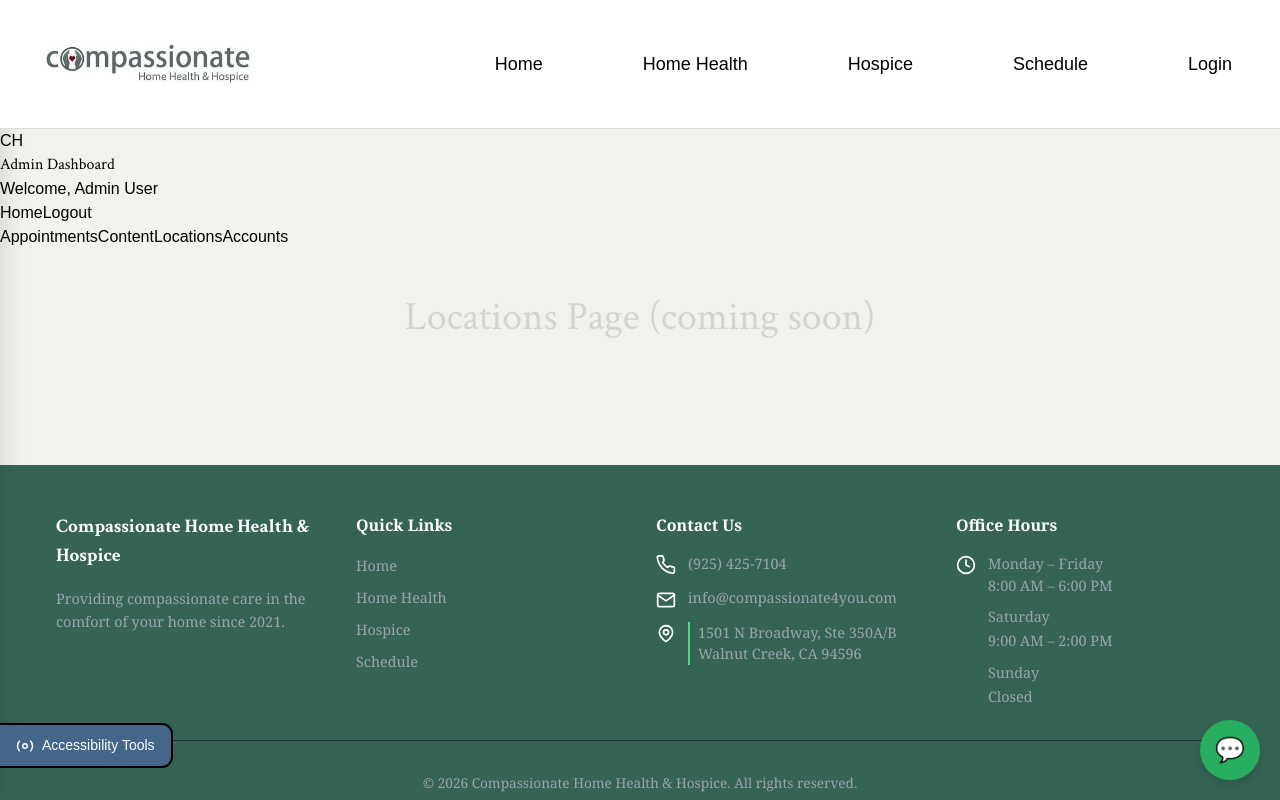
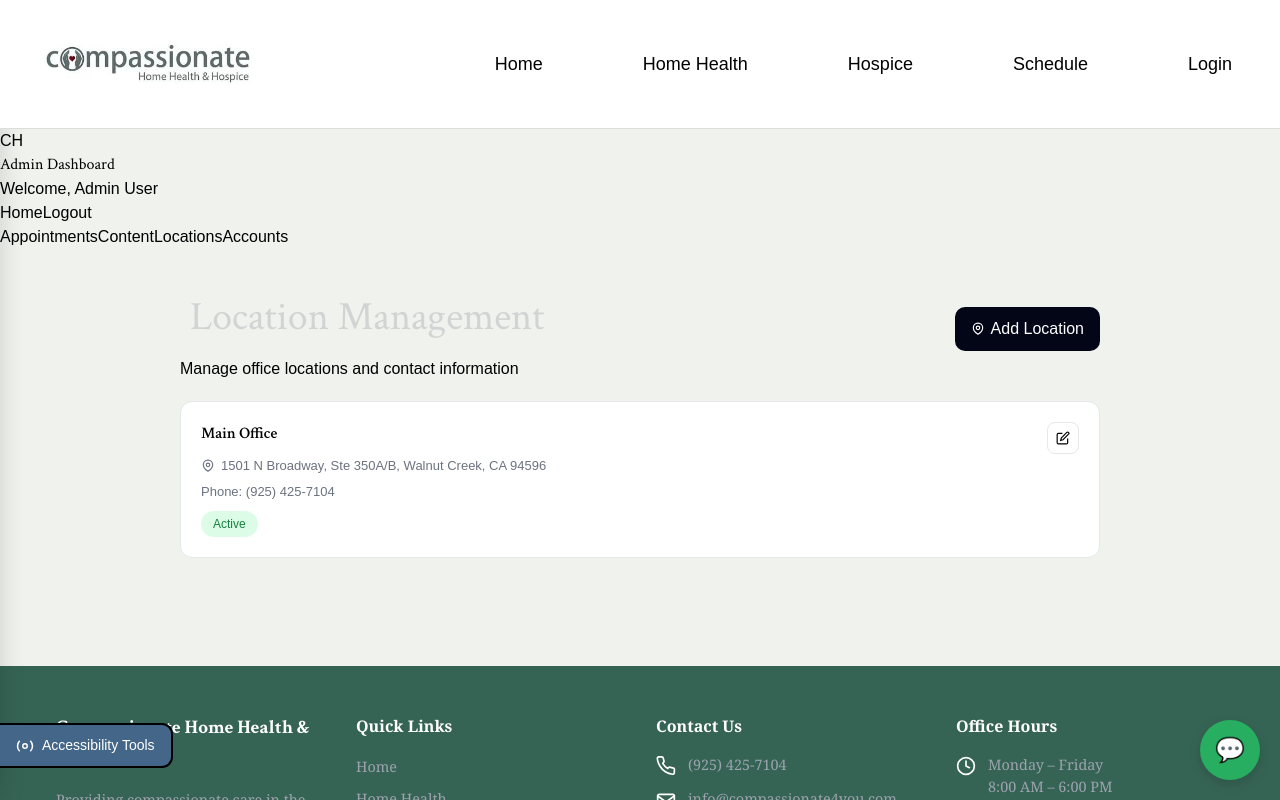
Before and after one commit to Compassionate4you/Compassionate4youSite, a React (Vite) app in the folder client/: page /admin in a window 1280 px wide. Both pictures are taken after a click on the button "Locations". Shown: the top 800 px of the page. Built offline with nearby package versions, Linux system fonts and the light colour scheme.

Commit message:
Location tab to admin dashboard DT-296

```diff
--- a/client/src/components/layout/Footer.jsx
+++ b/client/src/components/layout/Footer.jsx
@@ -24,7 +24,6 @@
                             <li><a href="/schedule" className="footer__link">{t('nav.schedule')}</a></li>
                         </ul>
                     </div>
-
                     {/* DT-160: User can view the location of the company in the footer */}
                     <div>
                         <h4 className="footer__subheading">{t('footer.contactUs')}</h4>
--- a/client/src/pages/AdminDashboard.jsx
+++ b/client/src/pages/AdminDashboard.jsx
@@ -63,7 +63,15 @@
             lastLogin: "April 01, 26",
         },
     ];
-
+    const [locations, setLocations] = useState([
+        {
+            id: 1,
+            name: "Main Office",
+            address: "1501 N Broadway, Ste 350A/B, Walnut Creek, CA 94596",
+            phone: "(925) 425-7104",
+            status: "Active",
+        },
+    ]);
     return (
         <div>
             <header className="topbar">
@@ -188,7 +196,51 @@
                 )}
 
                 {tab === "content" && <h2>{t('admin.comingSoon.content')}</h2>}
-                {tab === "locations" && <h2>{t('admin.comingSoon.locations')}</h2>}
+                {tab === "locations" && (
+                    <div>
+                        <div style={{ display: "flex", justifyContent: "space-between", alignItems: "center", marginBottom: "20px" }}>
+                            <div>
+                                <h2>Location Management</h2>
+                                <p>Manage office locations and contact information</p>
+                            </div>
+                            <button style={{ backgroundColor: "#020617", color: "white", border: "none", borderRadius: "10px", padding: "10px 16px", cursor: "pointer", display: "flex", alignItems: "center", gap: "6px" }}>
+                                <svg width="14" height="14" viewBox="0 0 24 24" fill="none" stroke="currentColor" strokeWidth="2">
+                                    <path d="M12 21s-8-4.5-8-11a8 8 0 0 1 16 0c0 6.5-8 11-8 11z"/>
+                                    <circle cx="12" cy="10" r="3"/>
+                                </svg>
+                                Add Location
+                            </button>
+                        </div>
+                    <div style={{ display: "flex", flexDirection: "column", gap: "12px" }}>
+                            {locations.map((location) => (
+                                <div key={location.id} style={{ background: "white", border: "1px solid #e5e7eb", borderRadius: "12px", padding: "20px" }}>
+                                    <div style={{ display: "flex", alignItems: "flex-start", justifyContent: "space-between" }}>
+                                        <div>
+                                            <h3 style={{ fontSize: "16px", fontWeight: "600", marginBottom: "10px" }}>{location.name}</h3>
+                                            <p style={{ fontSize: "13px", color: "#6b7280", marginBottom: "6px", display: "flex", alignItems: "center", gap: "6px" }}>
+                                                <svg width="14" height="14" viewBox="0 0 24 24" fill="none" stroke="currentColor" strokeWidth="2">
+                                                    <path d="M12 21s-8-4.5-8-11a8 8 0 0 1 16 0c0 6.5-8 11-8 11z"/>
+                                                    <circle cx="12" cy="10" r="3"/>
+                                                </svg>
+                                                {location.address}
+                                            </p>
+                                            <p style={{ fontSize: "13px", color: "#6b7280", marginBottom: "10px" }}>Phone: {location.phone}</p>
+                                            <span style={{ display: "inline-flex", padding: "4px 12px", borderRadius: "999px", fontSize: "12px", fontWeight: "500", background: "#dcfce7", color: "#15803d" }}>
+                                                {location.status}
+                                            </span>
+                                        </div>
+                                        <button style={{ width: "32px", height: "32px", borderRadius: "8px", border: "1px solid #e5e7eb", background: "transparent", cursor: "pointer", display: "flex", alignItems: "center", justifyContent: "center" }}>
+                                            <svg width="14" height="14" viewBox="0 0 24 24" fill="none" stroke="currentColor" strokeWidth="2">
+                                                <path d="M11 4H4a2 2 0 0 0-2 2v14a2 2 0 0 0 2 2h14a2 2 0 0 0 2-2v-7"/>
+                                                <path d="M18.5 2.5a2.121 2.121 0 0 1 3 3L12 15l-4 1 1-4 9.5-9.5z"/>
+                                            </svg>
+                                        </button>
+                                    </div>
+                                </div>
+                            ))}
+                        </div>
+                    </div>
+                )}
             </main>
         </div>
     );
```
